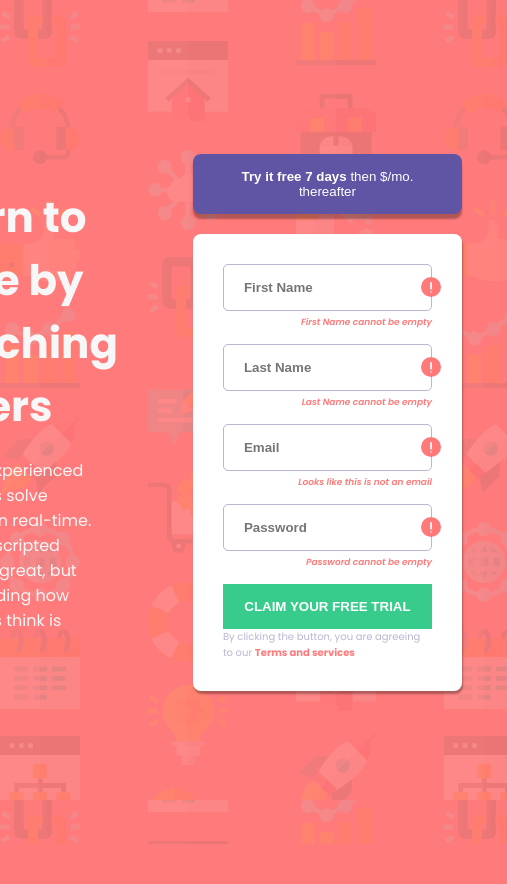
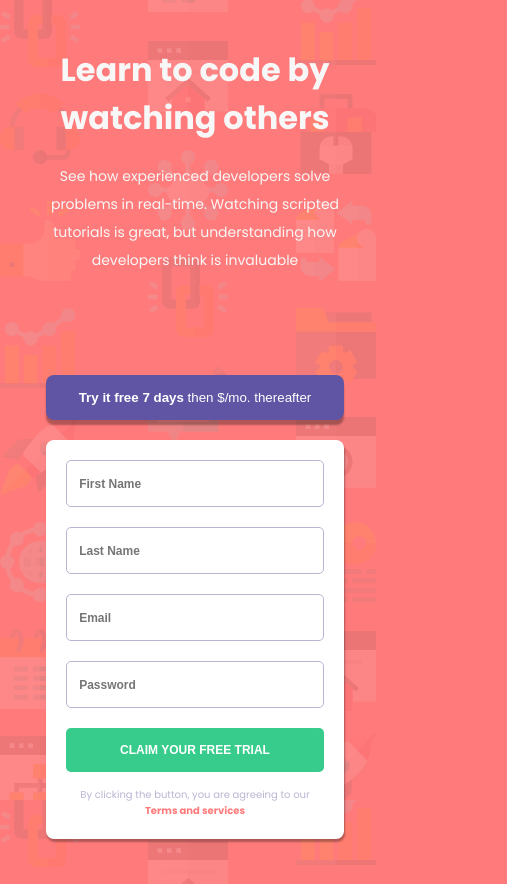
Before and after one commit to twikista/zuri-responsiveness-and-media-queries-task, a plain HTML site: page index.html in a window 390 px wide. Shown: the whole page, 507 px wide, since content can reach past the window. Before the commit the page ends 844 px from the top, so only its background shows below. Drawn offline with Linux system fonts and the light colour scheme.

Commit message:
made page responsive

```diff
--- a/css/style.css
+++ b/css/style.css
@@ -16,9 +16,15 @@ body{
 main{
     width: 80%;
     max-width: 1440px;
+    min-width: 375px;
     min-height: 100vh;
-    margin: 0 auto;
+    margin: 20px auto;
+}
 
+@media screen and (max-width:960px) {
+    main{
+        width:90%
+    }
 }
 
 .flex{
@@ -32,8 +38,18 @@ main{
     color: hsl(0, 0%, 97%);
     flex-direction: column;
     align-items: flex-start;
-    padding:30px;
+    /* padding:30px; */
     flex: 1;
+}
+
+@media screen and (max-width:620px) {
+    .left-top-section{
+        align-items: center;
+        text-align: center;
+        /* width: 60%; */
+        margin-bottom: 50px;
+        /* justify-content: center; */
+    }
 }
 
 .main-heading{
@@ -42,14 +58,33 @@ main{
     margin-bottom: 20px;
 }
 
+@media screen and (max-width:720px) {
+    .main-heading{
+        font-size: 32px;
+        max-width: 300px;
+    }
+}
+
+.content{
+    line-height: 2;
+}
+
+
+@media screen and (max-width:620px) {
+    .content{
+        font-size: 14px;
+        max-width: 300px;
+    }
+}
+
+
 .right-bottom-section{
     flex-direction: column;
     flex: 1;
-    padding: 30px;
 }
 
 .main-cta-btn, form{
-    width: 90%;
+    width: 80%;
 }
 
 .main-cta-btn{
@@ -76,6 +111,12 @@ form{
     box-shadow: 1px 3px 2px rgba(0, 0,0, 0.3);
 }
 
+@media screen and (max-width:720px) {
+    form{
+        padding: 20px;
+    }
+}
+
 .input-wrapper{
     display: flex;
     flex-direction: column;
@@ -90,8 +131,16 @@ form{
     border-radius: 5px;
     padding:0 20px;
     margin-bottom: 5px;
+    overflow: hidden;
+}
 
+@media screen and (max-width:720px) {
+    .input{
+        padding: 0 12px;
+    }
 }
+
+
 
 input{
     display: inline-block;
@@ -104,21 +153,32 @@ input{
 
 }
 
+.input:focus-within{
+    border: 1px solid hsl(249, 10%, 26%);
+    box-shadow: 1px 1px 2px rgba(0, 0,0, 0.3);
+}
+
 input::placeholder{
     text-transform: capitalize;
     font-weight: 600;
 }
 
+@media screen and (max-width:720px) {
+    input::placeholder{
+        font-size: 12px;
+    }
+}
+
 input:focus{
     font-weight: 600;
-    border: 1px solid hsl(249, 10%, 26%);
-    box-shadow: 1px 1px 2px rgba(0, 0,0, 0.3);
+
 }
 
 .error-icon{
     display: inline-block;
     width: 20px;
     height: 20px;
+    display: none;
 
 }
 
@@ -128,6 +188,7 @@ input:focus{
     font-weight: 700;
     color:hsl(0, 100%, 74%);
     text-align: right;
+    display: none;
 }
 
 .submit-btn{
@@ -137,11 +198,23 @@ input:focus{
     font-weight: 600;
     cursor: pointer;
     width: 100%;
+    border-radius: 5px;
+    margin-bottom: 15px;
+    padding-left: 15px;
+    padding-right: 15px;
+    text-align: center;
+}
+
+@media screen and (max-width:720px) {
+    .submit-btn{
+        font-size: 12px;
+    }
 }
 
 .disclaimer{
     color: hsl(246, 25%, 77%);
     font-size: 10px;
+    text-align: center;
     border: none;
     outline: none;
     appearance: none;
@@ -152,3 +225,13 @@ input:focus{
     color: hsl(0, 100%, 74%);
     font-weight: 700;
 }
+
+input:active img{
+    display: inline-block;
+}
+
+@media screen and (max-width:620px) {
+    main{
+        flex-direction: column;
+    }
+}
```
